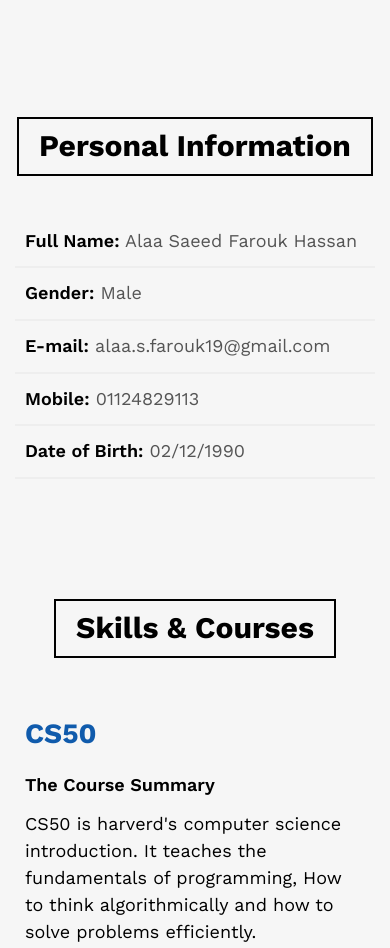
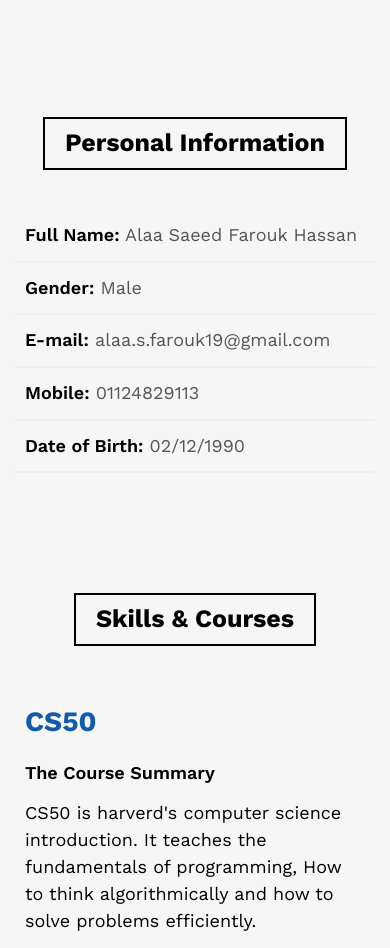
Before and after one commit to alaa-saeed-farouk/my-web-cv, a plain HTML site: page index.html in a window 390 px wide. Shown: the part 1020-1968 px from the top of the page. Drawn offline with nearby package versions, Linux system fonts and the light colour scheme.

Commit message:
Changing The Scrollbar Shape and Modifying Main Heading In Mobile

```diff
--- a/css/cv.css
+++ b/css/cv.css
@@ -16,6 +16,16 @@
   box-sizing: border-box;
   margin: 0px;
   padding: 0px;
+}
+::-webkit-scrollbar {
+  width: 20px;
+}
+::-webkit-scrollbar-track {
+  background-color: #b9b3b3;
+}
+::-webkit-scrollbar-thumb {
+  background-color:#f6821f;
+  height: 60px;
 }
 body {
   font-family: "Work Sans", Tahoma, Arial, sans-serif;
@@ -105,6 +115,15 @@ a {
 }
 .main-heading:hover::before {
   box-shadow: 0 0 0 200px var(--main-color);
+}
+@media (max-width: 575px) {
+  .main-heading {
+    font-size: 25px;
+  }
+  .main-heading:hover {
+    color: white;
+    font-size: 26px;
+  }
 }
 /* Start Components */
 /* Start Header */
```
